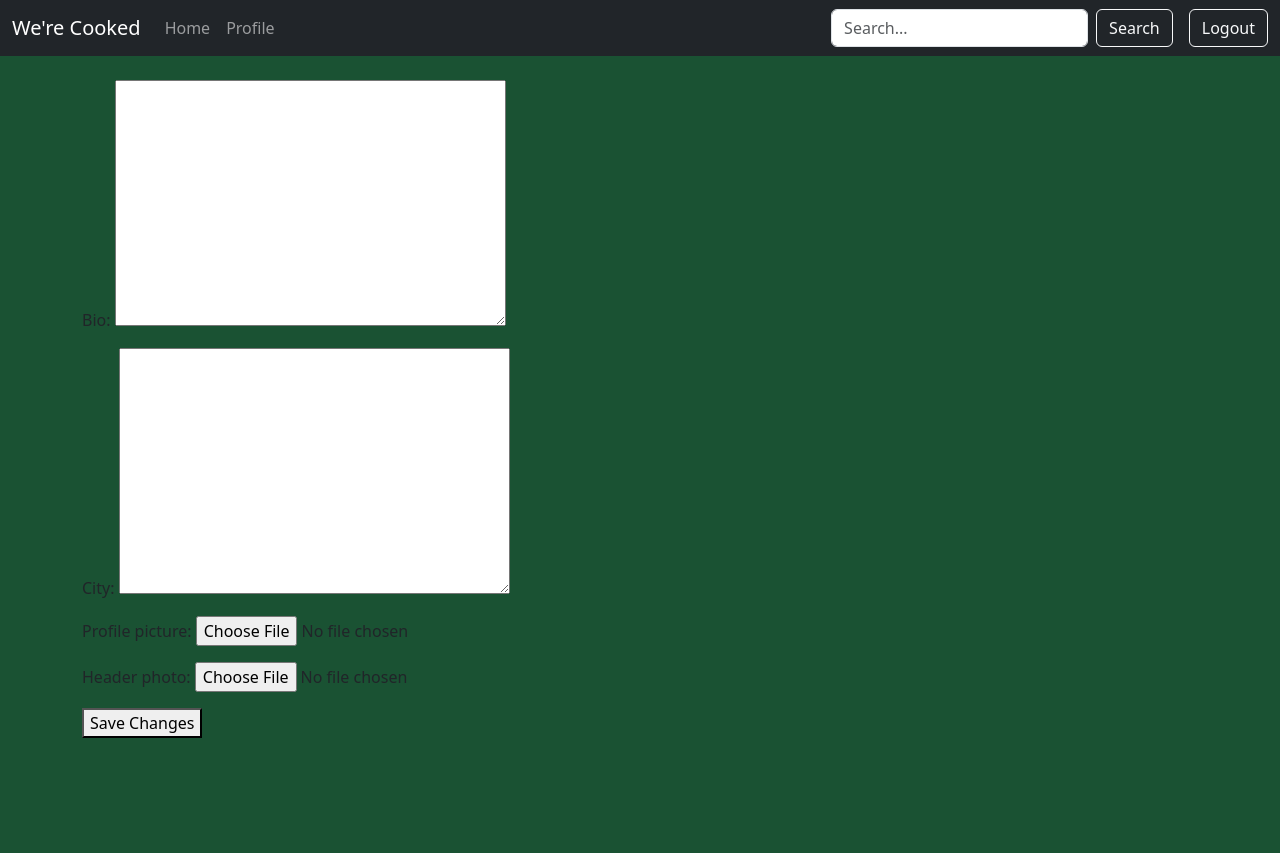
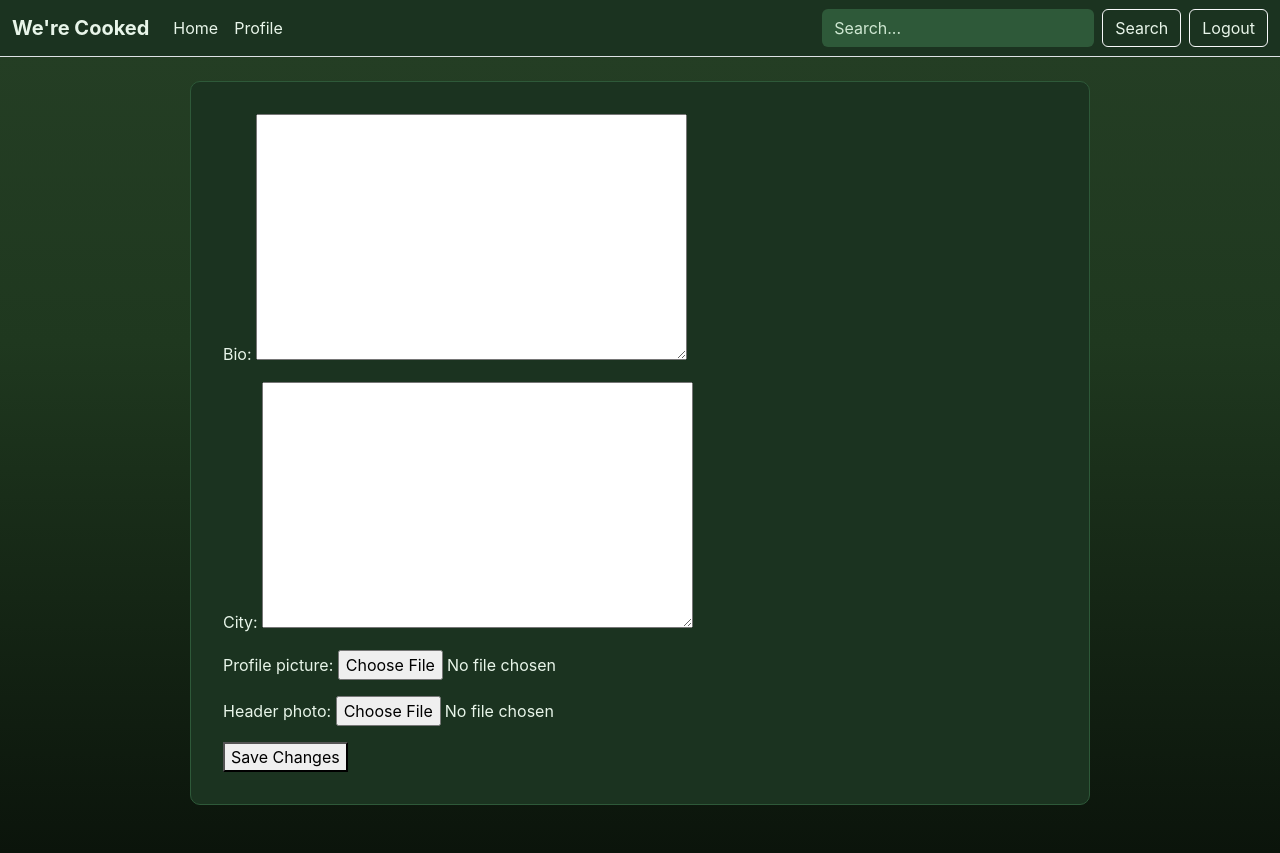
Before and after one commit to becca-mcd-95/cooked_project, a Django app: page /edit_profile/ in a window 1280 px wide. Before the commit the page ends 738 px from the top, so only its background shows below. Run offline with Django 3.2, Linux system fonts and the light colour scheme; the visitor is signed in with stand-in values (Sample User, id 1); parts of the project's set-up code (start-up, migrations or seed data) failed here and were passed over.

Commit message:
polishing up base template - trying to make background gradient but isn't working so far

```diff
--- a/static/CSS/style.css
+++ b/static/CSS/style.css
@@ -1,10 +1,60 @@
-.body{
-    background-color: rgb(26, 82, 51);
+:root{
+    --green-darkest: #0f1a0f;
+    --green-dark: #1b3320;
+    --green-mid: #2e5939;
+    --green-accent: #9be7a1;
+    --green-text: #e8f5e9;
 }
 
-.login_box{
-background-color: white;
+body{
+    background: linear-gradient(
+        180deg,
+        #253f25 0%,
+        #1f381f 40%,
+        #0b140b 100%
+    );
+    color: var(--green-text);
+    font-family: 'Inter', sans-serif;
 }
-.header{
-    background-color: rgb(2, 44, 2);
+
+.navbar{
+    background-color: var(--green-dark);
 }
+
+.navbar-brand, .nav-link, .btn-outline-light{
+    color: var(--green-text);
+}
+.nav-link:hover, .btn-outline-light:hover{
+    color: var(--green-accent);
+}
+.btn-warning{
+    background-color: var(--green-accent);
+    border: none;
+    color: var(--green-darkest);
+}
+.form-control{
+    background-color: var(--green-mid);
+    color: var(--green-text);
+    border: none;
+}
+.form-control::placeholder{
+    color: #cfe8d2;
+}
+.card{
+    background-color: var(--green-dark);
+    border: 1px solid var(--green-mid);
+    color: var(--green-text);
+    transition: transform 0.2s ease;
+}
+.card:hover{
+    border-color: var(--green-accent);
+    transform: translate(-3px);
+}
+.main-content {
+    max-width: 900px;
+    margin: 3rem auto;
+    padding: 2rem;
+    background-color: var(--green-dark);
+    border: 1px solid var(--green-mid);
+    border-radius: 10px;
+}
--- a/templates/cooked/base.html
+++ b/templates/cooked/base.html
@@ -8,11 +8,11 @@
         <link href="{% static 'CSS/style.css' %}" rel="stylesheet">
         <script src="https://cdn.jsdelivr.net/npm/bootstrap@5.3.0/dist/js/bootstrap.bundle.min.js"></script>
     </head>
-    <body class="body">
-        <nav class="navbar navbar-expand-lg navbar-dark bg-dark">
+    <body class="body bg-dark-green text-light-green">
+        <nav class="navbar navbar-expand-lg navbar-dark bg-green border-bottom border-green-accent">
             <div class="container-fluid">
                 <!-- Logo will go here once designed -->
-                <a class="navbar-brand" href="{% url 'cooked:home' %}">
+                <a class="navbar-brand fw-bold text-accent" href="{% url 'cooked:home' %}">
                     We're Cooked
                 </a>
                 <button class="navbar-toggler" type="button" data-bs-toggle="collapse" data-bs-target="#navbarSupportedContent">
@@ -20,8 +20,9 @@
                 </button>
                 <!-- Navbar content -->
                 <div class="collapse navbar-collapse" id="navbarSupportedContent">
+
                     <ul class="navbar-nav me-auto mb-2 mb-lg-0">
-                        <li class ="nav-item">
+                        <li class="nav-item">
                             <a class="nav-link" href="{% url 'cooked:home' %}">Home</a>
                         </li>
                         {% if user.is_authenticated %}
@@ -29,11 +30,11 @@
                             <a class="nav-link" href="{% url 'cooked:user_profile' %}">Profile</a>
                         </li>
                         {% endif %}
-                        <!-- there will be two more links to recipes and reviews in here -->
                     </ul>
+
                     <!-- Search bar: Tuoyu is building search functionality, will think link to search page or drop down?? -->
-                    <form class="d-flex me-3" role="search">
-                        <input class="form-control me-2" type="search" placeholder="Search...">
+                    <form class="d-flex me-2" role="search">
+                        <input class="form-control search-input me-2" type="search" placeholder="Search...">
                         <button class="btn btn-outline-light" type="submit">Search</button>
                     </form>
                     <!-- login/logout buttons -->
@@ -41,12 +42,12 @@
                             <a href="{% url 'cooked:logout' %}" class="btn btn-outline-light">Logout</a>
                     {% else %}
                             <a href="{% url 'cooked:login' %}" class="btn btn-outline-light me-2">Login</a>
-                            <a href="{% url 'cooked:signup' %}" class="btn btn-warning">Sign Up</a>
+                            <a href="{% url 'cooked:signup' %}" class="btn btn-accent">Sign Up</a>
                     {% endif %}
                 </div>
             </div>
         </nav>
-        <div class="container mt-4">
+        <div class="container main-content mt-4">
             {% block body_block %}
             {% endblock %}
         </div>
```
